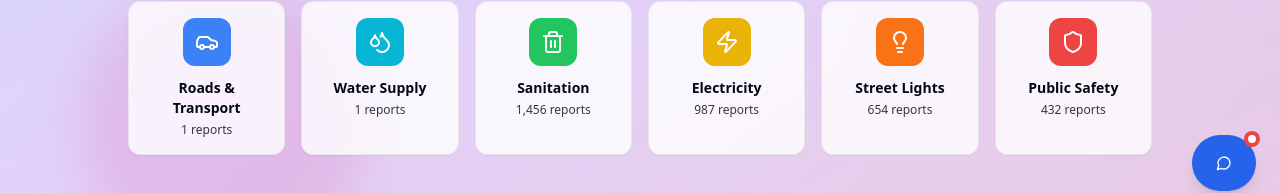
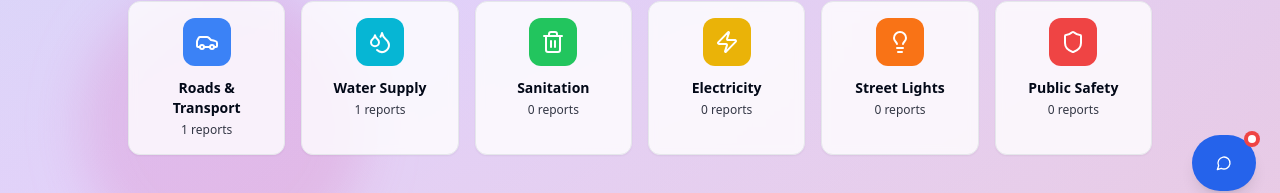
Before and after one commit to VarunSandesh23/Builder-quantum-studio, a React (Vite) app: page / in a window 1280 px wide. Shown: the part 585-778 px from the top of the page. Built offline with nearby package versions, Linux system fonts and the light colour scheme; the HTML template or start-up script is replaced by a standard one.

Commit message:
view_path
cgen-cd6c40a3968a4ee2b13ea908b1422f41

```diff
--- a/src/pages/Index.tsx
+++ b/src/pages/Index.tsx
@@ -181,28 +181,28 @@ const Index = () => {
     {
       icon: <Trash2 className="w-6 h-6" />,
       label: t("sanitation"),
-      count: "1,456",
+      count: categoryStats.sanitation.toLocaleString(),
       color: "bg-green-500",
       hoverColor: "hover:bg-green-600",
     },
     {
       icon: <Zap className="w-6 h-6" />,
       label: t("electricity"),
-      count: "987",
+      count: categoryStats.electricity.toLocaleString(),
       color: "bg-yellow-500",
       hoverColor: "hover:bg-yellow-600",
     },
     {
       icon: <Lightbulb className="w-6 h-6" />,
       label: t("street_lights"),
-      count: "654",
+      count: categoryStats.streetlights.toLocaleString(),
       color: "bg-orange-500",
       hoverColor: "hover:bg-orange-600",
     },
     {
       icon: <Shield className="w-6 h-6" />,
       label: t("safety"),
-      count: "432",
+      count: categoryStats.safety.toLocaleString(),
       color: "bg-red-500",
       hoverColor: "hover:bg-red-600",
     },
```
